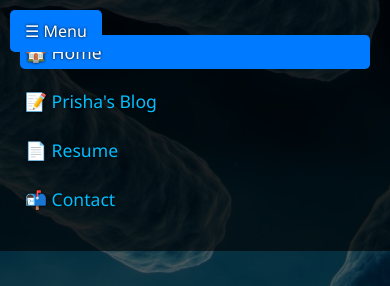
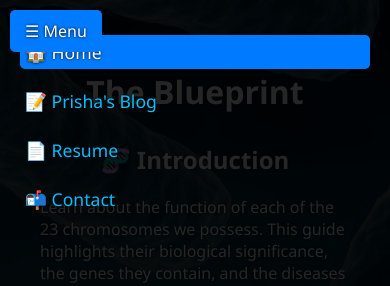
Before and after one commit to PrishaV21/Chromosomecatalog, a plain HTML site: page index.html in a window 390 px wide. Both pictures are taken after a click on the element "☰ Menu". Shown: the top 286 px of the page. Drawn offline with Linux system fonts and the light colour scheme.

Commit message:
Update index.html

```diff
--- a/index.html
+++ b/index.html
@@ -154,8 +154,12 @@
   .sidebar {
     display: none;
     width: 100%;
-    height: auto;
-    position: relative;
+    height: 100%;
+    position: fixed;
+    top: 0;
+    left: 0;
+    z-index: 1050;
+    overflow-y: auto; /* Scrollable if content grows */
   }
   .sidebar.open {
     display: block;
```
